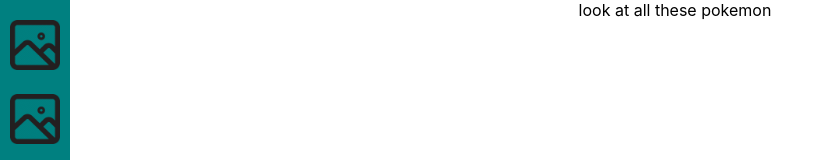
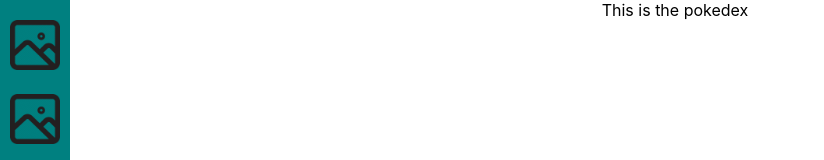
Before and after one commit to seif-y/PokeBuilder, a React (Create React App) app in the folder frontend/: page /pokedex in a window 1280 px wide. Shown: the top 160 px of the page, without its empty margins (0-824 px from the left). Built offline with nearby package versions, Linux system fonts and the light colour scheme.

Commit message:
Added empty Pokedex and TeamBuilder components

```diff
--- a/frontend/src/App.js
+++ b/frontend/src/App.js
@@ -1,7 +1,9 @@
 import "./App.css";
-import SideNavbar from "./components/nav/SideNavbar";
 import React from "react";
 import { BrowserRouter as Router, Switch, Route, Redirect } from "react-router-dom";
+import SideNavbar from "./components/nav/SideNavbar";
+import Pokedex from "./components/pokedex/Pokedex";
+import TeamBuilder from "./components/team-builder/TeamBuilder";
 
 function App() {
     return (
@@ -11,10 +13,10 @@ function App() {
                 <div className="main-content">
                     <Switch>
                         <Route path="/pokedex">
-                            <div>look at all these pokemon</div>
+                            <Pokedex />
                         </Route>
                         <Route path="/teams">
-                            <div>build your team</div>
+                            <TeamBuilder />
                         </Route>
                         <Route path="/">
                             <Redirect to="/pokedex" />
--- a/frontend/src/components/nav/SideNavbar.module.css
+++ b/frontend/src/components/nav/SideNavbar.module.css
@@ -16,4 +16,5 @@
 }
 
 .activeNavLink {
+    /* This class will be applied to a nav link in the sidebar when it is active */
 }
--- /dev/null
+++ b/frontend/src/components/pokedex/Pokedex.jsx
@@ -0,0 +1,5 @@
+import React from "react";
+
+export default function Pokedex() {
+    return <div>This is the pokedex</div>;
+}
--- /dev/null
+++ b/frontend/src/components/team-builder/TeamBuilder.jsx
@@ -0,0 +1,5 @@
+import React from "react";
+
+export default function TeamBuilder() {
+    return <div>This is the team builder</div>;
+}
```
